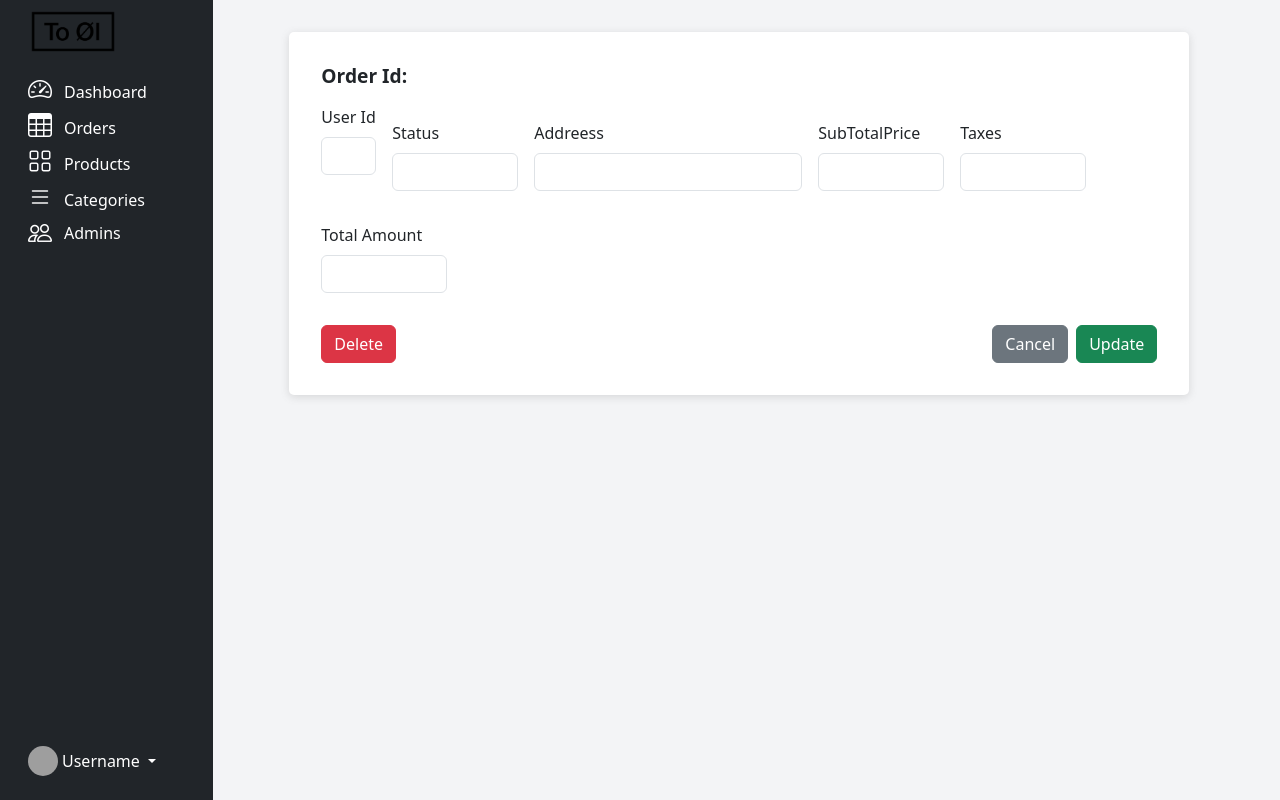
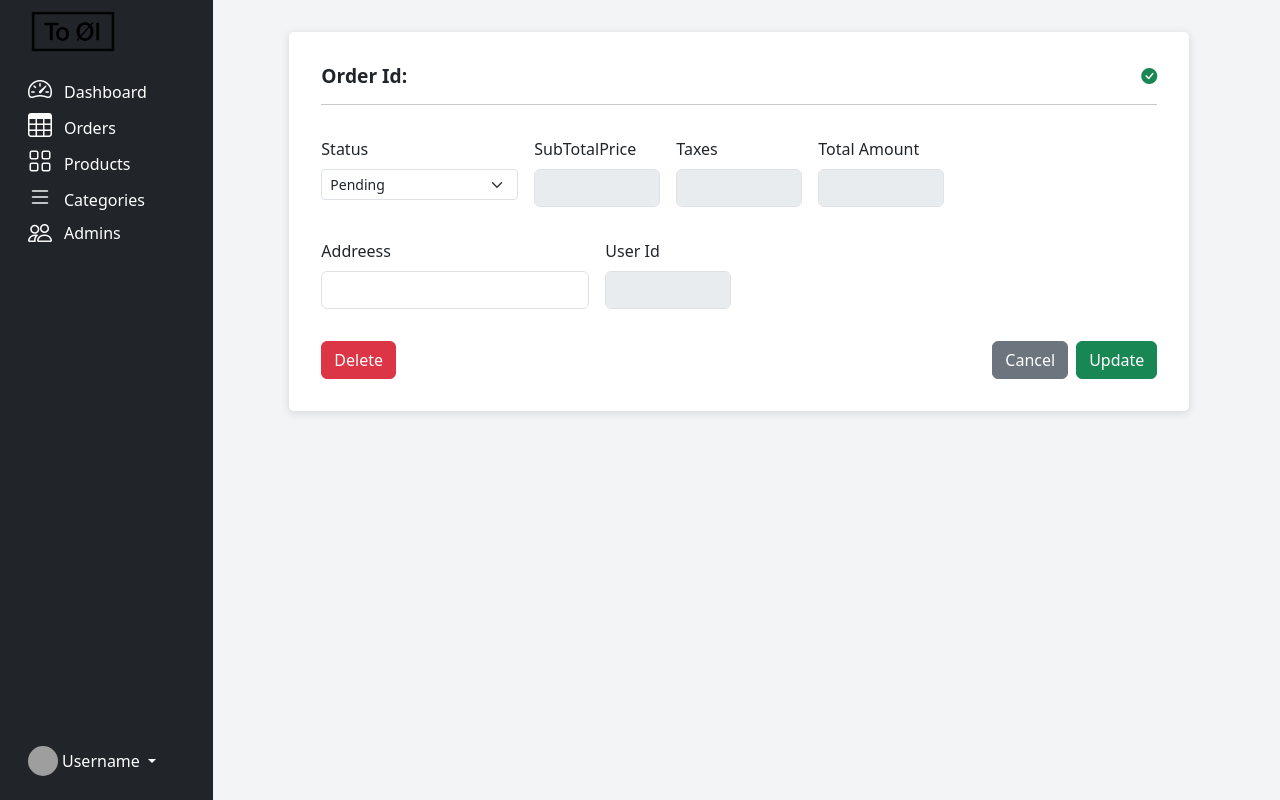
Before and after one commit to andres-mps/B-ra_Ecommerce_AdminPanel_FRONTEND, a React (Vite) app: page /orders/edit/1 in a window 1280 px wide. Built offline with nearby package versions, Linux system fonts and the light colour scheme; no server answers; grey boxes are pictures that could not be loaded.

Commit message:
Order edit

```diff
--- a/src/components/Order_tr.jsx
+++ b/src/components/Order_tr.jsx
@@ -6,9 +6,9 @@ import { NavLink } from "react-router-dom";
 
 function Order_tr({ order }) {
   function statusIcons() {
-    if (order.status === "pending") {
+    if (order.status === "Pending") {
       return <i className="bi bi-arrow-clockwise "></i>;
-    } else if (order.status === "in progress") {
+    } else if (order.status === "In progress") {
       return <i class="bi bi-box-arrow-right text-warning"></i>;
     } else {
       return <i class="bi bi-check-circle-fill text-success"></i>;
--- a/src/pages/Order_Edit.jsx
+++ b/src/pages/Order_Edit.jsx
@@ -58,12 +58,11 @@ function Order_edit() {
 
     await axios({
       method: "PATCH",
-      url: `http://localhost:3000/orders/order/${order.id}`,
+      url: `http://localhost:3000/orders/${order.id}`,
       data: orderInfo,
-      headers: {
-        "Content-Type": "multipart/form-data",
-        //   Authorization: `Bearer ${token}`,
-      },
+      // headers: {
+      //   //   Authorization: `Bearer ${token}`,
+      // },
     });
     navigate(-1);
   }
@@ -79,9 +78,19 @@ function Order_edit() {
         },
       });
     }
-    deleteProduct();
+    deleteOrder();
     navigate("/orders");
   };
+
+  function statusIcons() {
+    if (order.status === "Pending") {
+      return <i className="bi bi-arrow-clockwise text-danger"></i>;
+    } else if (order.status === "In progress") {
+      return <i class="bi bi-box-arrow-right text-warning"></i>;
+    } else {
+      return <i class="bi bi-check-circle-fill text-success"></i>;
+    }
+  }
 
   return (
     order && (
@@ -92,36 +101,74 @@ function Order_edit() {
           </div>
           <div className="col-11 col-md-9 col-xl-10 ">
             <div className="content-container">
-              <h1 className="title">Order Id: {order.id} </h1>
+              <div className="d-flex flex-row justify-content-between">
+                <h1 className="title mb-0">Order Id: {order.id} </h1>
+                <span className="opactiy-50">
+                  {statusIcons()} {order.status}
+                </span>
+              </div>
+              <hr />
+
               <form
                 className="row g-3"
                 encType="multipart/form-data"
                 method="PATCH"
                 onSubmit={handleUpdate}
               >
-                <div className="col-md-1">
-                  <label htmlFor="userId" className="form-label">
-                    User Id
+                <div className="col-4 col-md-3">
+                  <label htmlFor="status" className="form-label mt-3">
+                    Status
                   </label>
-                  <input
-                    type="userId"
-                    className="form-control"
-                    onChange={(event) => setUserId(event.target.value)}
-                    value={userId}
-                    id="userId"
-                  />
+                  <select
+                    id="status"
+                    value={status}
+                    onChange={(event) => setStatus(event.target.value)}
+                    class="form-select form-select-sm bg-ligth"
+                    aria-label=".form-select-sm"
+                  >
+                    <option value="Pending">Pending</option>
+                    <option value="In progress">In progress</option>
+                    <option value="Delivered">Delivered </option>
+                  </select>
                 </div>
 
                 <div className="col-4 col-md-2">
-                  <label htmlFor="status" className="form-label mt-3">
-                    Status
+                  <label htmlFor="subTotalPrice" className="form-label  mt-3">
+                    SubTotalPrice
                   </label>
                   <input
                     type="text"
                     className="form-control"
-                    id="status"
-                    onChange={(event) => setStatus(event.target.value)}
-                    value={status}
+                    id="subTotalPrice"
+                    disabled
+                    onChange={(event) => setSubTotalPrice(event.target.value)}
+                    value={subTotalPrice}
+                  />
+                </div>
+                <div className="col-4 col-md-2">
+                  <label htmlFor="taxes" className="form-label  mt-3">
+                    Taxes
+                  </label>
+                  <input
+                    type="text"
+                    className="form-control"
+                    id="taxes"
+                    disabled
+                    onChange={(event) => setTaxes(event.target.value)}
+                    value={taxes}
+                  />
+                </div>
+                <div className="col-4 col-md-2">
+                  <label htmlFor="totalAmount" className="form-label  mt-3">
+                    Total Amount
+                  </label>
+                  <input
+                    type="number"
+                    disabled
+                    className="form-control "
+                    id="totalAmount"
+                    onChange={(event) => setTotalAmount(event.target.value)}
+                    value={totalAmount}
                   />
                 </div>
                 <div className="col-12 col-md-4">
@@ -136,43 +183,20 @@ function Order_edit() {
                     value={address}
                   />
                 </div>
+
                 <div className="col-4 col-md-2">
-                  <label htmlFor="subTotalPrice" className="form-label  mt-3">
-                    SubTotalPrice
-                  </label>
-                  <input
-                    type="text"
-                    className="form-control"
-                    id="subTotalPrice"
-                    onChange={(event) => setSubTotalPrice(event.target.value)}
-                    value={subTotalPrice}
-                  />
-                </div>
-                <div className="col-4 col-md-2">
-                  <label htmlFor="taxes" className="form-label  mt-3">
-                    Taxes
-                  </label>
-                  <input
-                    type="text"
-                    className="form-control"
-                    id="taxes"
-                    onChange={(event) => setTaxes(event.target.value)}
-                    value={taxes}
-                  />
-                </div>
-                <div className="col-4 col-md-2">
-                  <label htmlFor="totalAmount" className="form-label  mt-3">
-                    Total Amount
+                  <label htmlFor="userId" className="form-label  mt-3">
+                    User Id
                   </label>
                   <input
                     type="number"
+                    disabled
                     className="form-control"
-                    id="totalAmount"
-                    onChange={(event) => setTotalAmount(event.target.value)}
-                    value={totalAmount}
+                    id="userId"
+                    onChange={(event) => setUserId(event.target.value)}
+                    value={userId}
                   />
                 </div>
-
                 <div className="d-flex flex-row justify-content-between">
                   <div>
                     <button onClick={handleDelete} className="btn btn-danger mt-3">
```
